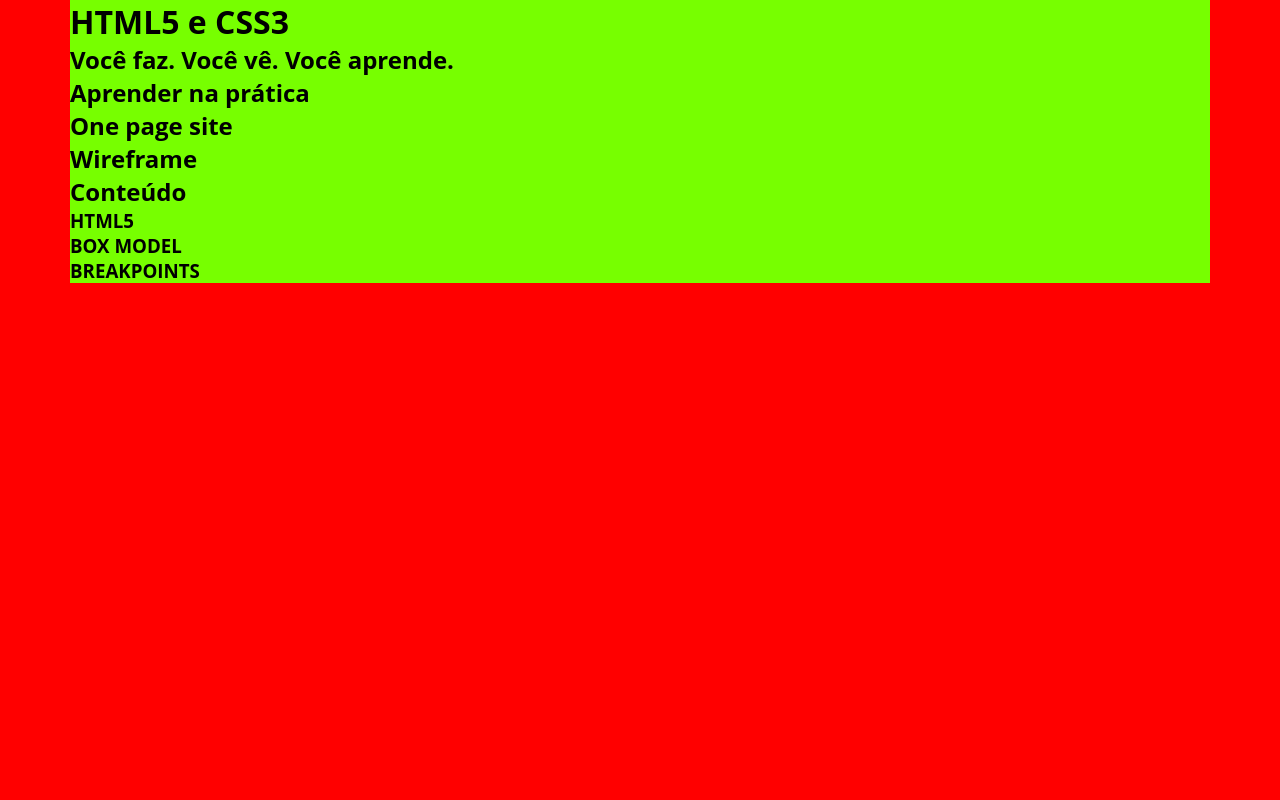
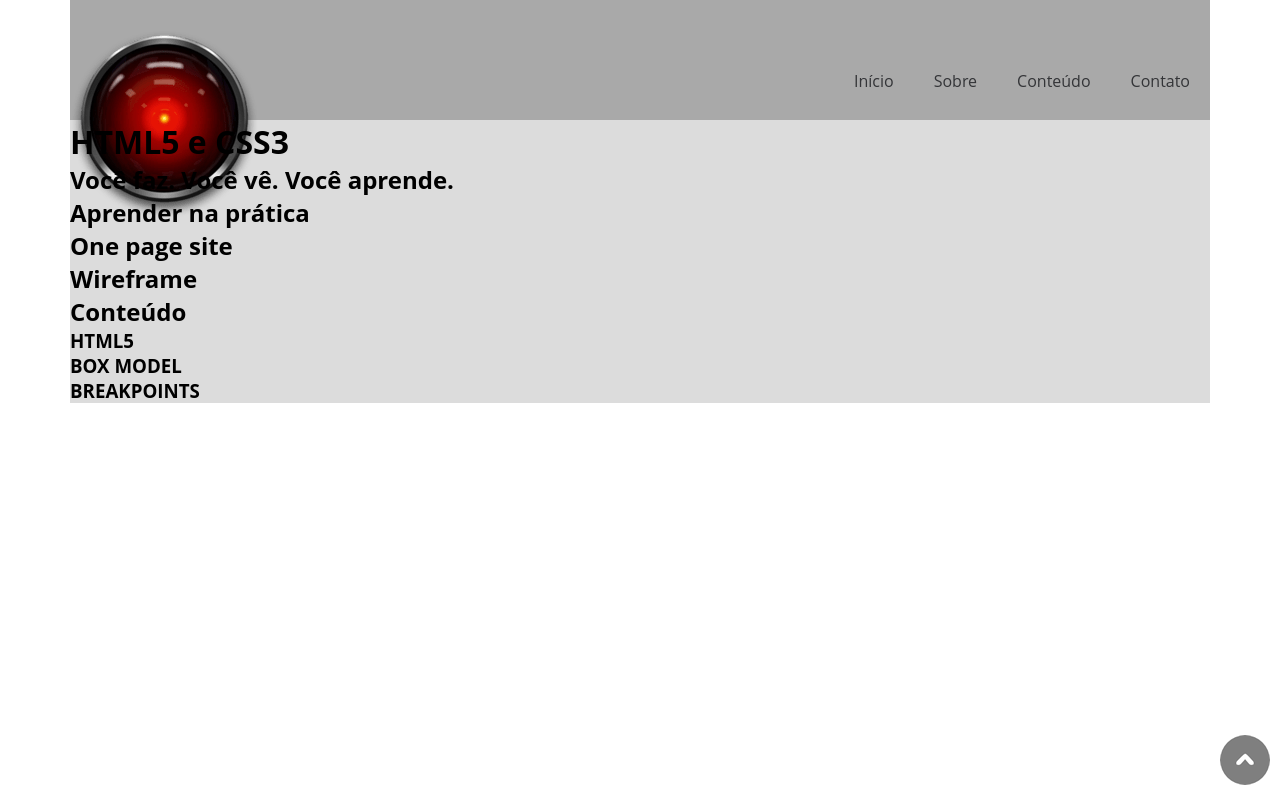
Before and after one commit to VVitalino/html5css3, a plain HTML site: page index.html in a window 1280 px wide. Drawn offline with Linux system fonts and the light colour scheme.

Commit message:
Cabeçalho

```diff
--- a/index.html
+++ b/index.html
@@ -1,5 +1,6 @@
 <!DOCTYPE html>
 <html lang="pt-br">
+
 <head>
     <meta charset="UTF-8">
     <meta http-equiv="X-UA-Compatible" content="IE=edge">
@@ -11,11 +12,24 @@
     <link rel="icon" href="img/favicon.png">
     <link rel="stylesheet" href="style.css">
 </head>
+
 <body>
     <!-- Cabeçalho -->
-    <header>
-        <div class="Container">
-
+    <header id="inicio">
+        <div class="Container Flex">
+            <div class="logo">
+                <img src="img/logo.png" alt="hal 9000">
+            </div>
+            <nav>
+                <input type="checkbox" id="check">
+                <label for="check">&#x268c;</label>
+                <ul>
+                    <li><a href="#inicio">Início</a></li>
+                    <li><a href="#sobre">Sobre</a></li>
+                    <li><a href="#conteudo">Conteúdo</a></li>
+                    <li><a href="#contato">Contato</a></li>
+                </ul>
+            </nav>
 
         </div>
     </header>
@@ -27,7 +41,7 @@
         </div>
     </main>
     <!-- Sobre -->
-    <section>
+    <section id="sobre">
         <div class="Container">
             <h2>Aprender na prática</h2>
         </div>
@@ -45,7 +59,7 @@
         </div>
     </section>
     <!-- Conteúdo -->
-    <section>
+    <section id="conteudo">
         <div class="Container">
             <h2>Conteúdo</h2>
             <H3>HTML5</H3>
@@ -54,12 +68,12 @@
         </div>
     </section>
     <!-- Rodapé -->
-    <footer>
+    <footer id="contato">
         <div class="Container">
 
         </div>
     </footer>
+    <a href="#inicio" id="topo"><img src="img/topo.png" alt="topo do site"></a>
+</body>
 
-
-</body>
 </html>
--- a/style.css
+++ b/style.css
@@ -11,7 +11,7 @@
 
 */
 /* CSS Reset */
-*{
+* {
     margin: 0;
     border: 0;
     padding: 0;
@@ -28,16 +28,69 @@ body {
 /* Layout */
 .Container {
     margin: 0 auto;
-    background-color: #7f0;
+    background-color: #dcdcdc;
+}
+
+.Flex{
+    display: flex;
+    justify-content: space-between;
+    background-color: #a9a9a9;
+}
+
+/* Topo do site */
+#topo{
+    position: fixed;
+    right: 10px;
+    bottom: 10px;
 }
 
 /* Smartphone Portrait >>>>>>>>>>>>>>>>>>>>>>>>>>>>>>>>>>>>>>>>>>>>>>>>>>>>>>>>>>>>>>>  */
 
+/* Cabeçalho */
+header {
+    height: 60px;
+}
+
+.logo img {
+    width: 128x;
+    height: 128px;
+}
+
+#check {
+    display: none;
+}
+
+label {
+    font-size: 3em;
+}
+
+nav ul {
+    list-style: none;
+    background-color: #343538;
+    height: 100vh;
+    position: fixed;
+    top: 60px;
+    right: -100%;
+    width: 100%;
+    transition: all 0.5s;
+}
+
+#check:checked ~ ul {
+    right: 0;
+}
+
+nav ul li {
+    padding: 20px;
+    border-bottom: 1px solid #a9a9a9;
+}
+
+nav ul li a {
+    text-decoration: none;
+    color: #fff;
+}
+
 /* Smartphone Landscape >>>>>>>>>>>>>>>>>>>>>>>>>>>>>>>>>>>>>>>>>>>>>>>>>>>>>>>>>>>>>>  */
 @media (min-width: 576px){
-    body{
-    background-color: #0ff;
-    }
     /* Layout */
     .Container {
         max-width: 540px;
@@ -46,9 +99,6 @@ body {
 
 /* Tablet Portrait >>>>>>>>>>>>>>>>>>>>>>>>>>>>>>>>>>>>>>>>>>>>>>>>>>>>>>>>>>>>>>>>>>>  */
 @media (min-width: 768px){
-    body{
-        background-color: #ff0;
-    }
     /* Layout */
     .Container {
         max-width: 720px;
@@ -57,9 +107,6 @@ body {
 
 /* Tablet Landscape >>>>>>>>>>>>>>>>>>>>>>>>>>>>>>>>>>>>>>>>>>>>>>>>>>>>>>>>>>>>>>>>>>  */
 @media (min-width: 992px){
-    body{
-        background-color: #f60;
-    }
     /* Layout */
     .Container {
         max-width: 960px;
@@ -68,11 +115,44 @@ body {
 
 /* PC >>>>>>>>>>>>>>>>>>>>>>>>>>>>>>>>>>>>>>>>>>>>>>>>>>>>>>>>>>>>>>>>>>>>>>>>>>>>>>>>  */
 @media (min-width: 1200px){
-    body{
-        background-color: #ff0000;
-    }
-    /* Layout */
+   /* Layout */
     .Container {
         max-width: 1140px;
     }
+
+/* Cabeçalho */
+header {
+    height: 120px;
 }
+
+.logo img {
+    width: 189px;
+    height: 189px;
+    margin-top: 30px;
+}
+
+label {
+    display: none;
+
+}
+
+nav ul {
+   position: static;
+   height: auto;
+   background-color: transparent;
+   margin-top: 50px;
+}
+
+nav ul li {
+    float: left;
+    border: 0;
+}
+nav ul li a {
+    color: #343538;
+}
+
+nav ul li a:hover{
+    color: #c00000;
+}
+
+}
```
